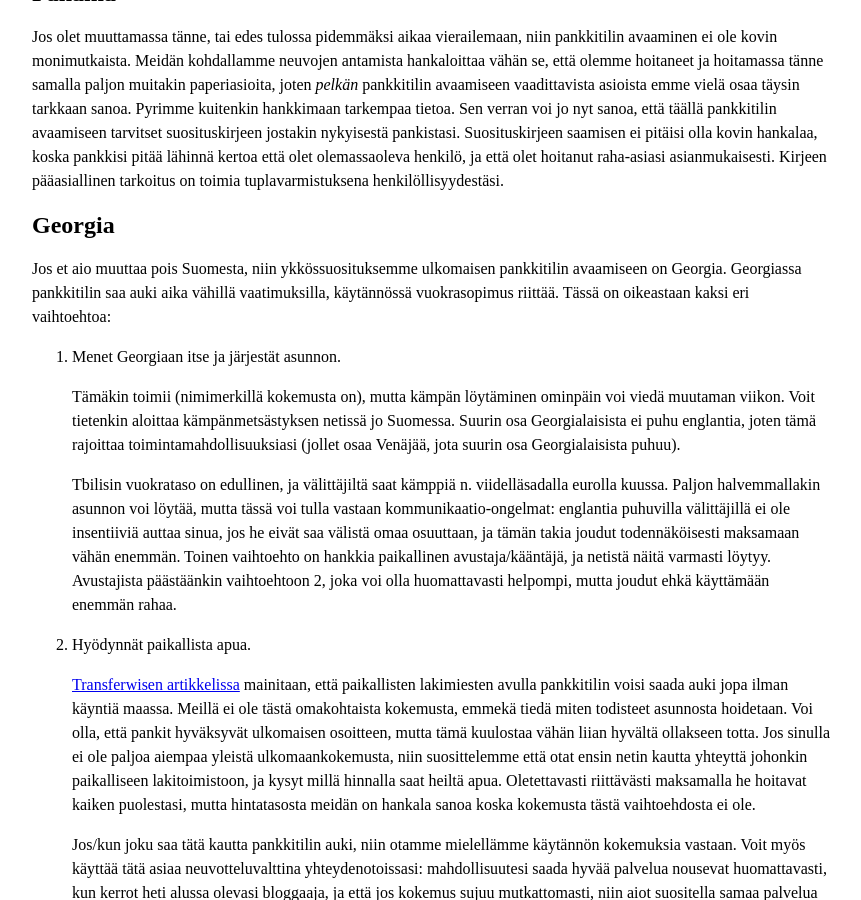
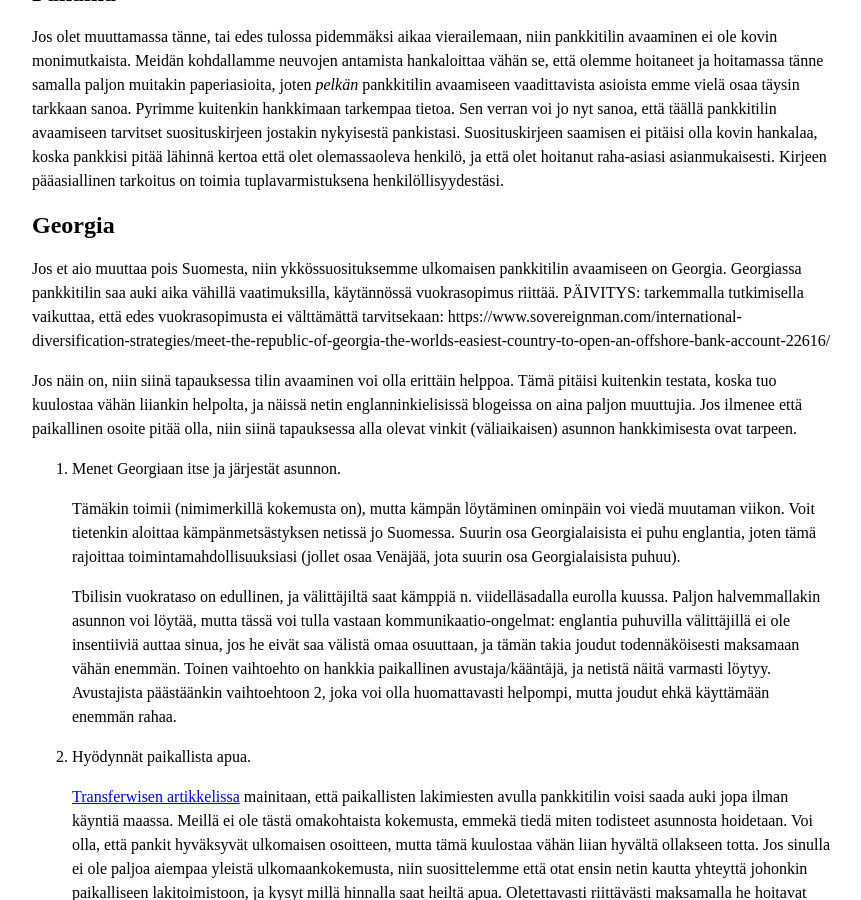
Before and after one commit to pitkonaarinparatiisi/pitkonaarinparatiisi.github.io, a Jekyll site: the page built from pankkitili-ulkomailta.md, in a window 1280 px wide and 900 px high, scrolled down 714 px. Shown: the whole window, without its empty margins (208-1069 px from the left). Built offline with Jekyll 4.4.1, drawn with Linux system fonts in a browser that asks for light colours; our own code applies the rules of GitHub Pages for plain Markdown files.

Commit message:
Update pankkitili-ulkomailta.md

```diff
--- a/pankkitili-ulkomailta.md
+++ b/pankkitili-ulkomailta.md
@@ -17,7 +17,9 @@
 ## Georgia
 
 Jos et aio muuttaa pois Suomesta, niin ykkössuosituksemme ulkomaisen pankkitilin avaamiseen on Georgia.
-Georgiassa pankkitilin saa auki aika vähillä vaatimuksilla, käytännössä vuokrasopimus riittää. Tässä on oikeastaan kaksi eri vaihtoehtoa:
+Georgiassa pankkitilin saa auki aika vähillä vaatimuksilla, käytännössä vuokrasopimus riittää. PÄIVITYS: tarkemmalla tutkimisella vaikuttaa, että edes vuokrasopimusta ei välttämättä tarvitsekaan: https://www.sovereignman.com/international-diversification-strategies/meet-the-republic-of-georgia-the-worlds-easiest-country-to-open-an-offshore-bank-account-22616/
+
+Jos näin on, niin siinä tapauksessa tilin avaaminen voi olla erittäin helppoa. Tämä pitäisi kuitenkin testata, koska tuo kuulostaa vähän liiankin helpolta, ja näissä netin englanninkielisissä blogeissa on aina paljon muuttujia. Jos ilmenee että paikallinen osoite pitää olla, niin siinä tapauksessa alla olevat vinkit (väliaikaisen) asunnon hankkimisesta ovat tarpeen.
 
 1. Menet Georgiaan itse ja järjestät asunnon.
 
```
